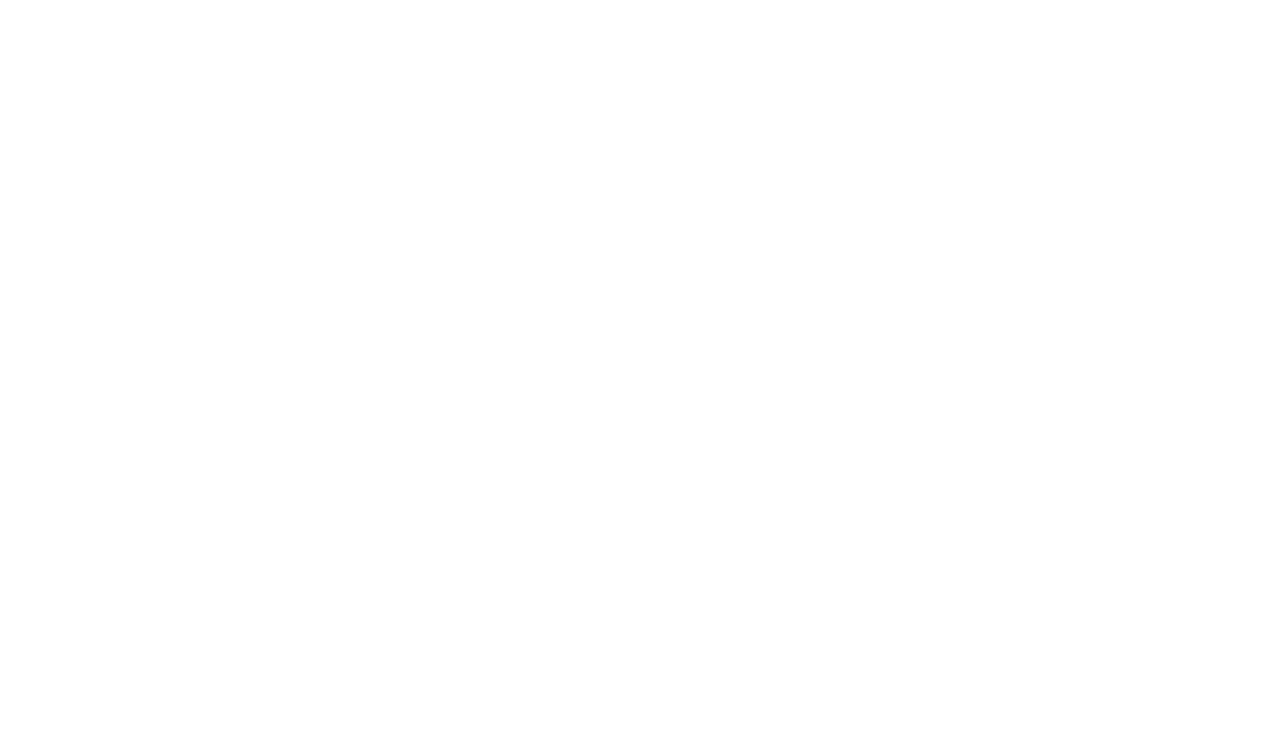
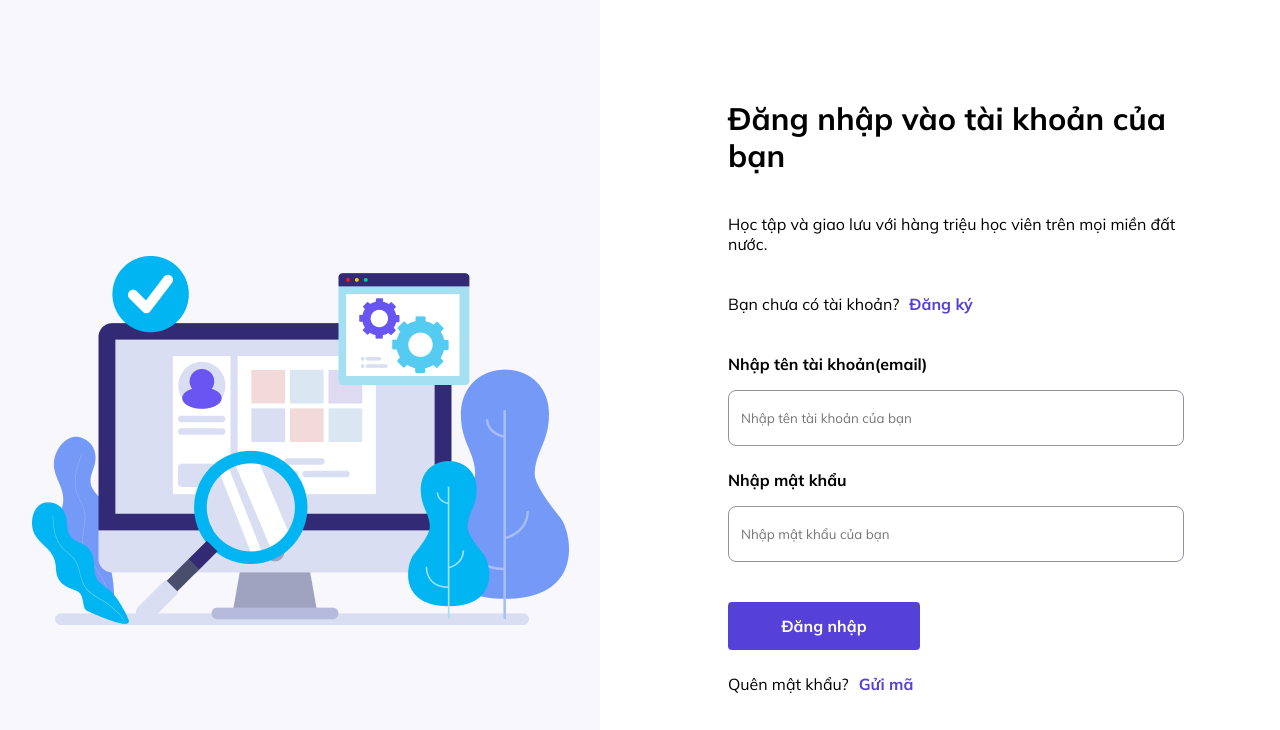
Before and after one commit to htheanh2000/SpanaWeb, a React (Create React App) app: page /sign-in in a window 1280 px wide. Before the commit this address had no page. Shown: the top 730 px of the page. Built offline with nearby package versions, Linux system fonts and the light colour scheme.

Commit message:
add login page and integrate API

```diff
--- a/src/App.tsx
+++ b/src/App.tsx
@@ -7,6 +7,7 @@ import SignUp from './page/sign-up';
 import './assets/style/_style.scss';
 import Registration from './page/registration';
 import Dashboard from 'page/dashboard';
+import SignIn from 'page/sign-in';
 
 function App() {
   return (
@@ -14,6 +15,7 @@ function App() {
       <Routes>
         <Route path="/" element={<Homepage />} />
         <Route path="/sign-up" element={<SignUp />} />
+        <Route path="/sign-in" element={<SignIn />} />
         <Route path="/registration" element={<Registration />} />
         <Route path="/dashboard" element={<Dashboard />} />
       </Routes>
--- a/src/api/authApi.ts
+++ b/src/api/authApi.ts
@@ -1,5 +1,6 @@
+import { LoginPayload } from 'features/auth/authSlice';
 import { UserSignUp } from 'models';
-import { SignUpResponse } from 'models/response';
+import { SignInResponse, SignUpResponse } from 'models/response';
 import axiosClient from './axiosClient';
 
 const authApi = {
@@ -7,6 +8,10 @@ const authApi = {
     const url = '/auth/sign-up';
     return axiosClient.post(url, data);
   },
+  signIn(data: LoginPayload): Promise<SignInResponse> {
+    const url = '/auth/sign-in';
+    return axiosClient.post(url, data);
+  },
 };
 
 export default authApi;
--- a/src/app/rootSaga.ts
+++ b/src/app/rootSaga.ts
@@ -1,4 +1,4 @@
-import { authSaga } from 'features/auth/authSaga';
+import authSaga from 'features/auth/authSaga';
 import citySaga from 'features/city/citySaga';
 import dashboardSaga from 'features/dashboard/dashboardSaga';
 import studentSaga from 'features/student/studentSaga';
--- a/src/features/auth/authSlice.ts
+++ b/src/features/auth/authSlice.ts
@@ -1,8 +1,7 @@
 import { createSlice, PayloadAction } from '@reduxjs/toolkit';
 import { UserSignUp } from 'models';
-import { SignUpResponse } from 'models/response';
+import { SignInResponse, SignUpResponse } from 'models/response';
 import { RootState } from './../../app/store';
-import { User } from './../../models/user';
 
 export interface LoginPayload {
   username: string;
@@ -12,7 +11,7 @@ export interface LoginPayload {
 export interface AuthState {
   isLoggedIn: boolean;
   logging?: boolean;
-  currentUser?: User;
+  currentUser?: SignInResponse;
   signUpping?: boolean;
   isSignUpSuccess?: boolean;
 }
@@ -32,7 +31,7 @@ const authSlice = createSlice({
     login(state, action: PayloadAction<LoginPayload>) {
       state.logging = true;
     },
-    loginSuccess(state, action: PayloadAction<User>) {
+    loginSuccess(state, action: PayloadAction<SignInResponse>) {
       state.isLoggedIn = true;
       state.logging = false;
       state.currentUser = action.payload;
@@ -65,6 +64,7 @@ export const authActions = authSlice.actions;
 
 // Selectors
 export const selectIsLoggedIn = (state: RootState) => state.auth.isLoggedIn;
+export const selectCurrentUser = (state: RootState) => state.auth.currentUser;
 export const selectIsLogging = (state: RootState) => state.auth.logging;
 export const selectSignUpResponse = (state: RootState) =>
   state.auth.isSignUpSuccess;
--- a/src/models/common.ts
+++ b/src/models/common.ts
@@ -26,6 +26,10 @@ export interface UserSignUp {
   confirmPassword?: string;
   term?: string;
 }
+export interface UserSignIn {
+  username?: string;
+  password?: string;
+}
 
 export interface SalonId {
   _id: string;
--- a/src/page/dashboard/index.tsx
+++ b/src/page/dashboard/index.tsx
@@ -1,6 +1,9 @@
+import { useAppSelector } from 'app/hooks';
 import classNames from 'classnames';
 import Icon from 'components/icon';
+import { selectCurrentUser } from 'features/auth/authSlice';
 import React from 'react';
+import { useNavigate } from 'react-router-dom';
 import Analytics from './Analytics';
 import Branch from './Branch';
 import { iconList } from './constant';
@@ -24,6 +27,8 @@ enum Tabs {
 
 const Dashboard = () => {
   const [activeIcon, setActiveIcon] = React.useState<number>(iconList[0].id);
+  const currentUser = useAppSelector(selectCurrentUser);
+  const navigate = useNavigate();
 
   const mainBody = (activeTabs: Tabs) => {
     switch (activeTabs) {
@@ -45,15 +50,17 @@ const Dashboard = () => {
     <div className="Header">
       <div className="Header--left">
         <div className="Photo"></div>
-        <h5 className="bold">Spana</h5>
+        <h5 className="bold c-pointer" onClick={() => navigate('/')}>
+          Spana
+        </h5>
       </div>
 
       <div className="Header--right">
         <Icon name="bell" size="medium" className="Bell" />
         <div className="Avatar"></div>
         <div className="Info">
-          <p className="bold">Minh Quang</p>
-          <p className="body2">Thu Ngân</p>
+          <p className="bold">{currentUser?.email}</p>
+          <p className="body2">{currentUser?.roles}</p>
         </div>
       </div>
     </div>
--- /dev/null
+++ b/src/page/sign-in/index.tsx
@@ -0,0 +1,137 @@
+import { useAppDispatch, useAppSelector } from 'app/hooks';
+import Loading from 'components/Preloading';
+import {
+  authActions,
+  LoginPayload,
+  selectCurrentUser,
+  selectIsLoggedIn,
+  selectIsLogging,
+} from 'features/auth/authSlice';
+import { Formik } from 'formik';
+import { UserSignUp } from 'models';
+import { useEffect } from 'react';
+import { useNavigate } from 'react-router-dom';
+import imgSignUp from '../../assets/image/sign-up.png';
+import Button from '../../components/button';
+import Input from '../../components/input';
+import './sign-in.scss';
+
+const SignIn = () => {
+  const navigate = useNavigate();
+  const dispatch = useAppDispatch();
+  const currentUser = useAppSelector(selectCurrentUser);
+  const loading = useAppSelector(selectIsLogging);
+  const isLoggedIn = useAppSelector(selectIsLoggedIn);
+
+  useEffect(() => {
+    if (isLoggedIn) navigate('/dashboard');
+  }, [navigate, isLoggedIn]);
+
+  const handleValidate = (values: UserSignUp) => {
+    const errors: UserSignUp = {};
+
+    if (!values.password) {
+      errors.password = 'Mật khẩu là bắt buộc';
+    }
+
+    if (!values.username) {
+      errors.username = 'Tên là bắt buộc';
+    }
+
+    return errors;
+  };
+
+  const handleSubmit = (values: LoginPayload) => {
+    dispatch(
+      authActions.login({
+        password: values.password,
+        username: values.username,
+      })
+    );
+  };
+
+  return (
+    <div className="SignIn flex">
+      {loading && <Loading />}
+      <div className="SignIn--left">
+        <div className="flex jc-center mt-10">
+          <img src={imgSignUp} alt="imgSignUp" />
+        </div>
+      </div>
+      <div className="SignIn--right">
+        <h4>Đăng nhập vào tài khoản của bạn</h4>
+        <p className="mt-8 mb-8">
+          Học tập và giao lưu với hàng triệu học viên trên mọi miền đất nước.
+        </p>
+
+        <div className="Account flex mb-8">
+          <p className="menu1">Bạn chưa có tài khoản?</p>
+          <p className="bold" onClick={() => navigate('/sign-up')}>
+            Đăng ký
+          </p>
+        </div>
+
+        <Formik
+          initialValues={{
+            username: '',
+            password: '',
+          }}
+          onSubmit={handleSubmit}
+          validate={handleValidate}
+        >
+          {({
+            values,
+            errors,
+            handleChange,
+            handleSubmit,
+            handleBlur,
+            touched,
+          }) => (
+            <form action="" onSubmit={handleSubmit}>
+              <Input
+                className="mb-2"
+                label="Nhập tên tài khoản(email)"
+                placeholder="Nhập tên tài khoản của bạn"
+                size="large"
+                name="username"
+                value={values.username}
+                onChange={handleChange}
+                onBlur={handleBlur}
+              />
+              <span className="body2">
+                {errors.username && touched.username && errors.username}
+              </span>
+              <Input
+                className="mb-2 mt-6"
+                label="Nhập mật khẩu"
+                placeholder="Nhập mật khẩu của bạn"
+                size="large"
+                name="password"
+                type={'password'}
+                value={values.password}
+                onChange={handleChange}
+                onBlur={handleBlur}
+              />
+              <span className="body2">
+                {errors.password && touched.password && errors.password}
+              </span>
+
+              <div className="Register pb-8 mt-8">
+                <Button type="submit" state="primary" className="Button">
+                  Đăng nhập
+                </Button>
+
+                <div className="Account mt-6 flex">
+                  <p className="menu1">Quên mật khẩu?</p>
+                  <p className="bold">Gửi mã</p>
+                </div>
+              </div>
+            </form>
+          )}
+        </Formik>
+      </div>
+    </div>
+  );
+};
+
+export default SignIn;
--- /dev/null
+++ b/src/page/sign-in/sign-in.scss
@@ -0,0 +1,86 @@
+@import '../../assets/style/variable' ;
+
+.SignIn {
+    height: 100vh;
+    &--left {
+        height: 100%;
+        width: 600px;
+        background: $light-secondary-system-color;
+        display: flex;
+        align-items: center;
+        justify-content: center;
+    }
+    &--right {
+        width: calc(100vw - 600px);
+        padding-top: 100px;
+        padding-left: 128px;
+        padding-right: 96px;
+
+        .Account {
+                gap: 10px;
+                >p:last-child {
+                    color: $light-text-link-color-purple;
+                    cursor: pointer;
+                }
+            }
+
+        > form {
+            > span {
+                color: $light-error-color;
+            }
+        }
+
+        .social-sign-up {
+            .button {
+                width: 100%;
+            }
+        }
+        .or {
+            .divider {
+                background-color: $light-secondaty-separator-color;
+                height: 1px;
+            }
+            span {
+                color: $light-text-color-body-1;
+            }
+        }
+        .password {
+
+            justify-content: space-between;
+            > div {
+                flex: 1;
+                > span {
+                    color: $light-error-color;
+                }
+            }
+        }
+
+        .Term {
+            align-items: center;
+            gap: 10px;
+            > input {
+                width: 24px;
+                height: 24px;
+            }
+        }
+        .Register {
+
+            .Button {
+                width: 192px;
+                height: 48px;
+            }
+            .Account {
+                gap: 10px;
+                >p:last-child {
+                    color: $light-text-link-color-purple;
+                    cursor: pointer;
+                }
+            }
+        }
+    }
+    &--title {
+        padding-top: 104px;
+        padding-left: 87px;
+    }
+
+}
--- a/src/page/sign-up/index.tsx
+++ b/src/page/sign-up/index.tsx
@@ -217,7 +217,9 @@ const SignUp = () => {
 
                 <div className="Account flex">
                   <p className="menu1">Đã có tài khoản ?</p>
-                  <p className="bold">Đăng nhập ngay</p>
+                  <p className="bold" onClick={() => navigate('/sign-in')}>
+                    Đăng nhập ngay
+                  </p>
                 </div>
               </div>
             </form>
```
Also changed, not shown: src/features/auth/authSaga.ts (+44 -36 lines), src/models/response.ts (+7 -0 lines).
